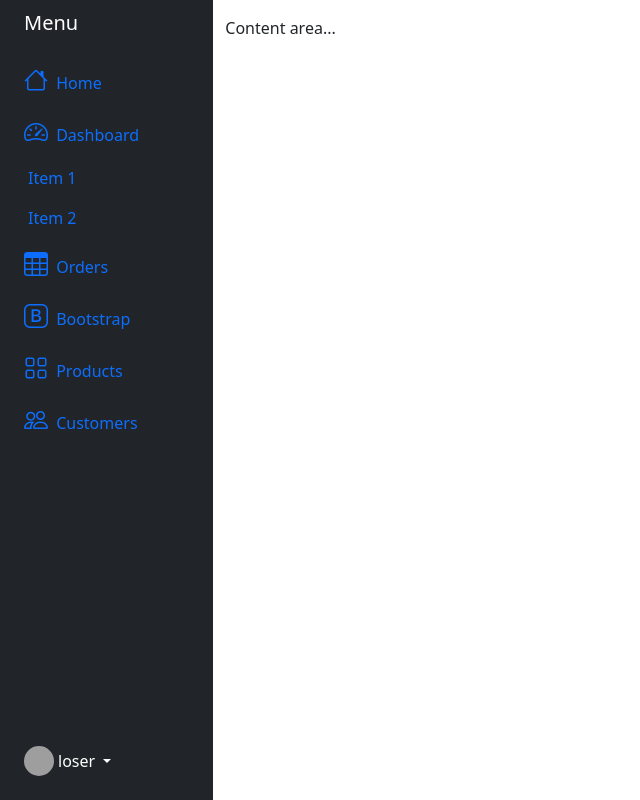
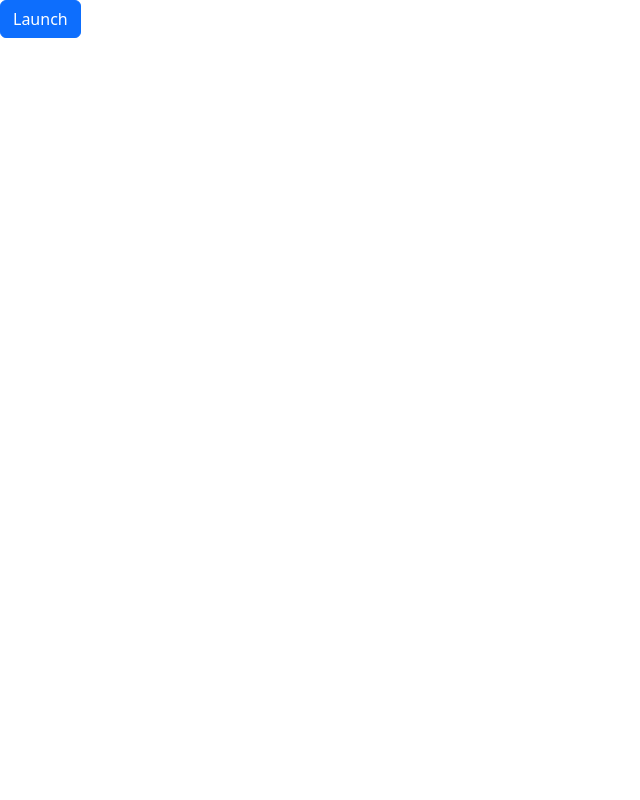
Before and after one commit to Dharshan-K/blogSpoot, a React (Create React App) app in the folder frontend/: page /offcanvas in a window 1280 px wide. Shown: the whole page, without its empty margins (0-640 px from the left). Built offline with nearby package versions, Linux system fonts and the light colour scheme; grey boxes are pictures that could not be loaded.

Commit message:
final commit, ready for deployment

```diff
--- a/frontend/package.json
+++ b/frontend/package.json
@@ -8,6 +8,7 @@
     "cra-template": "1.2.0",
     "quill": "^1.3.6",
     "react": "^18.2.0",
+    "react-bootstrap": "^2.7.4",
     "react-dom": "^18.2.0",
     "react-quill": "^2.0.0",
     "react-router-dom": "^6.11.2",
--- a/frontend/src/Components/home.js
+++ b/frontend/src/Components/home.js
@@ -30,7 +30,7 @@ export default function Home() {
         {data.map((blog) => (
           <div>
             <div>
-              <Link to={`post/${blog.id}`}>
+              <Link className="text-decoration-none" to={`post/${blog.id}`}>
                 <Blog
                   key={blog._id}
                   title={blog.title}
@@ -40,7 +40,6 @@ export default function Home() {
                 />
               </Link>
             </div>
-            <h1>{blog.id}</h1>
           </div>
         ))}
       </div>
--- a/frontend/src/Components/myPage.js
+++ b/frontend/src/Components/myPage.js
@@ -3,7 +3,8 @@
 import React, { useState, useEffect } from "react";
 import axios from "axios";
 import Blog from "./blog";
-import { useParams } from "react-router-dom";
+
+import { Link, useParams } from "react-router-dom";
 
 export default function MyPage() {
   const [data, setData] = useState([]);
@@ -30,12 +31,14 @@ export default function MyPage() {
   return (
     <div>
       {data.map((blog, index) => (
+        <Link className="text-decoration-none" to={`/post/${blog.id}`}>
           <Blog
             key={index}
             title={blog.title}
             author={blog.author}
             content={blog.content}
           />
+        </Link>
       ))}
     </div>
   );
--- a/frontend/src/Components/offCanvas.js
+++ b/frontend/src/Components/offCanvas.js
@@ -1,206 +1,290 @@
 /** @format */
-import "bootstrap/dist/css/bootstrap.css";
+
+import { useEffect, useState } from "react";
+import Button from "react-bootstrap/Button";
+import Offcanvas from "react-bootstrap/Offcanvas";
+
+import "../assets/offCanvas.css";
+import { Link } from "react-router-dom";
+
 export default function OffCanvas() {
-  const divStyle = {
-    minWidth: "10%",
+  const [show, setShow] = useState(false);
+
+  const handleClose = () => setShow(false);
+  const handleShow = () => setShow(true);
+
+  const logOut = () => {
+    localStorage.removeItem("name");
+    console.log("loggedOut");
   };
+
   return (
-    <div>
-      {/* <div
-        class="offcanvas offcanvas-start show"
-        tabindex="-1"
-        id="offcanvas"
-        aria-labelledby="offcanvasLabel"
-        style={divStyle}
+    <>
+      <Button variant="primary" onClick={handleShow}>
+        Launch
+      </Button>
+
+      <Offcanvas className="bg-dark offCanvas" show={show} onHide={handleClose}>
+        <Offcanvas.Header closeButton>
+          <Offcanvas.Title className="text-white">
+            <i class="bi bi-book-fill mx-2"></i>
+            {localStorage.getItem("name") == "" ? (
+              <span>Login</span>
+            ) : (
+              <span>{localStorage.getItem("name")}</span>
+            )}
+          </Offcanvas.Title>
+        </Offcanvas.Header>
+        <Offcanvas.Body>
+          <ul class="nav nav-pills flex-column mb-2 text-bg-dark ">
+            <li class="nav-item ">
+              <Link
+                to={`posts/${localStorage.getItem("name")}`}
+                class="nav-link text-white"
+                aria-current="page"
               >
-        <div class="offcanvas-header">
-          <h5 class="offcanvas-title" id="offcanvasLabel">
-            Offcanvas
-          </h5>
-        </div>
-        <div class="offcanvas-body">
-          Content for the offcanvas goes here. You can place just about any
-          Bootstrap component or custom elements here.
-        </div>
-      </div> */}
-      <div class="container-fluid">
-        <div class="row flex-nowrap">
-          <div class="col-auto col-md-3 col-xl-2 px-sm-2 px-0 bg-dark">
-            <div class="d-flex flex-column align-items-center align-items-sm-start px-3 pt-2 text-white min-vh-100">
-              <a
-                href="/"
-                class="d-flex align-items-center pb-3 mb-md-0 me-md-auto text-white text-decoration-none"
-              >
-                <span class="fs-5 d-none d-sm-inline">Menu</span>
-              </a>
-              <ul
-                class="nav nav-pills flex-column mb-sm-auto mb-0 align-items-center align-items-sm-start"
-                id="menu"
-              >
-                <li class="nav-item">
-                  <a href="#" class="nav-link align-middle px-0">
-                    <i class="fs-4 bi-house"></i>{" "}
-                    <span class="ms-1 d-none d-sm-inline">Home</span>
-                  </a>
+                <i class="bi bi-house-door-fill mx-2 fs-4"></i>
+                <span className="fs-5">Home</span>
+              </Link>
             </li>
             <li>
-                  <a
-                    href="#submenu1"
-                    data-bs-toggle="collapse"
-                    class="nav-link px-0 align-middle"
+              <Link
+                to={`posts/${localStorage.getItem("name")}`}
+                class="nav-link text-white fs-4"
               >
-                    <i class="fs-4 bi-speedometer2"></i>{" "}
-                    <span class="ms-1 d-none d-sm-inline">Dashboard</span>{" "}
-                  </a>
-                  <ul
-                    class="collapse show nav flex-column ms-1"
-                    id="submenu1"
-                    data-bs-parent="#menu"
-                  >
-                    <li class="w-100">
-                      <a href="#" class="nav-link px-0">
-                        {" "}
-                        <span class="d-none d-sm-inline">Item</span> 1{" "}
-                      </a>
+                <i class="bi bi-journal mx-2"></i>
+                <span className="fs-5">My Blogs</span>
+              </Link>
             </li>
             <li>
-                      <a href="#" class="nav-link px-0">
-                        {" "}
-                        <span class="d-none d-sm-inline">Item</span> 2{" "}
-                      </a>
+              <Link to="posts/create" class="nav-link text-white fs-4">
+                <i class="bi bi-file-post mx-2"></i>
+                <span className="fs-5">Create Post</span>
+              </Link>
             </li>
+            {localStorage.getItem("name") ? (
+              <li>
+                <Link to="#" onClick={logOut} class="nav-link text-white fs-4">
+                  <i class="bi bi-box-arrow-right mx-2"></i>
+                  <span className="fs-5">Log-Out</span>
+                </Link>
+              </li>
+            ) : (
+              <Link to="users/login" class="nav-link text-white fs-4">
+                <i class="bi bi-box-arrow-right mx-2"></i>
+                <span className="fs-5">Log-In</span>
+              </Link>
+            )}
           </ul>
-                </li>
-                <li>
-                  <a href="#" class="nav-link px-0 align-middle">
-                    <i class="fs-4 bi-table"></i>{" "}
-                    <span class="ms-1 d-none d-sm-inline">Orders</span>
-                  </a>
-                </li>
-                <li>
-                  <a
-                    href="#submenu2"
-                    data-bs-toggle="collapse"
-                    class="nav-link px-0 align-middle "
-                  >
-                    <i class="fs-4 bi-bootstrap"></i>{" "}
-                    <span class="ms-1 d-none d-sm-inline">Bootstrap</span>
-                  </a>
-                  <ul
-                    class="collapse nav flex-column ms-1"
-                    id="submenu2"
-                    data-bs-parent="#menu"
-                  >
-                    <li class="w-100">
-                      <a href="#" class="nav-link px-0">
-                        {" "}
-                        <span class="d-none d-sm-inline">Item</span> 1
-                      </a>
-                    </li>
-                    <li>
-                      <a href="#" class="nav-link px-0">
-                        {" "}
-                        <span class="d-none d-sm-inline">Item</span> 2
-                      </a>
-                    </li>
-                  </ul>
-                </li>
-                <li>
-                  <a
-                    href="#submenu3"
-                    data-bs-toggle="collapse"
-                    class="nav-link px-0 align-middle"
-                  >
-                    <i class="fs-4 bi-grid"></i>{" "}
-                    <span class="ms-1 d-none d-sm-inline">Products</span>{" "}
-                  </a>
-                  <ul
-                    class="collapse nav flex-column ms-1"
-                    id="submenu3"
-                    data-bs-parent="#menu"
-                  >
-                    <li class="w-100">
-                      <a href="#" class="nav-link px-0">
-                        {" "}
-                        <span class="d-none d-sm-inline">Product</span> 1
-                      </a>
-                    </li>
-                    <li>
-                      <a href="#" class="nav-link px-0">
-                        {" "}
-                        <span class="d-none d-sm-inline">Product</span> 2
-                      </a>
-                    </li>
-                    <li>
-                      <a href="#" class="nav-link px-0">
-                        {" "}
-                        <span class="d-none d-sm-inline">Product</span> 3
-                      </a>
-                    </li>
-                    <li>
-                      <a href="#" class="nav-link px-0">
-                        {" "}
-                        <span class="d-none d-sm-inline">Product</span> 4
-                      </a>
-                    </li>
-                  </ul>
-                </li>
-                <li>
-                  <a href="#" class="nav-link px-0 align-middle">
-                    <i class="fs-4 bi-people"></i>{" "}
-                    <span class="ms-1 d-none d-sm-inline">Customers</span>{" "}
-                  </a>
-                </li>
-              </ul>
-              <hr />
-              <div class="dropdown pb-4">
-                <a
-                  href="#"
-                  class="d-flex align-items-center text-white text-decoration-none dropdown-toggle"
-                  id="dropdownUser1"
-                  data-bs-toggle="dropdown"
-                  aria-expanded="false"
-                >
-                  <img
-                    src="https://github.com/mdo.png"
-                    alt="hugenerd"
-                    width="30"
-                    height="30"
-                    class="rounded-circle"
-                  />
-                  <span class="d-none d-sm-inline mx-1">loser</span>
-                </a>
-                <ul class="dropdown-menu dropdown-menu-dark text-small shadow">
-                  <li>
-                    <a class="dropdown-item" href="#">
-                      New project...
-                    </a>
-                  </li>
-                  <li>
-                    <a class="dropdown-item" href="#">
-                      Settings
-                    </a>
-                  </li>
-                  <li>
-                    <a class="dropdown-item" href="#">
-                      Profile
-                    </a>
-                  </li>
-                  <li>
-                    <hr class="dropdown-divider" />
-                  </li>
-                  <li>
-                    <a class="dropdown-item" href="#">
-                      Sign out
-                    </a>
-                  </li>
-                </ul>
-              </div>
-            </div>
-          </div>
-          <div class="col py-3">Content area...</div>
-        </div>
-      </div>
-    </div>
+        </Offcanvas.Body>
+      </Offcanvas>
+    </>
   );
 }
+
+// /** @format */
+// import "bootstrap/dist/css/bootstrap.css";
+// export default function OffCanvas() {
+//   const divStyle = {
+//     minWidth: "10%",
+//   };
+//   return (
+//     <div>
+//       {/* <div
+//         class="offcanvas offcanvas-start show"
+//         tabindex="-1"
+//         id="offcanvas"
+//         aria-labelledby="offcanvasLabel"
+//         style={divStyle}
+//       >
+//         <div class="offcanvas-header">
+//           <h5 class="offcanvas-title" id="offcanvasLabel">
+//             Offcanvas
+//           </h5>
+//         </div>
+//         <div class="offcanvas-body">
+//           Content for the offcanvas goes here. You can place just about any
+//           Bootstrap component or custom elements here.
+//         </div>
+//       </div> */}
+//       <div class="container-fluid">
+//         <div class="row flex-nowrap">
+//           <div class="col-auto col-md-3 col-xl-2 px-sm-2 px-0 bg-dark">
+//             <div class="d-flex flex-column align-items-center align-items-sm-start px-3 pt-2 text-white min-vh-100">
+//               <a
+//                 href="/"
+//                 class="d-flex align-items-center pb-3 mb-md-0 me-md-auto text-white text-decoration-none"
+//               >
+//                 <span class="fs-5 d-none d-sm-inline">Menu</span>
+//               </a>
+//               <ul
+//                 class="nav nav-pills flex-column mb-sm-auto mb-0 align-items-center align-items-sm-start"
+//                 id="menu"
+//               >
+//                 <li class="nav-item">
+//                   <a href="#" class="nav-link align-middle px-0">
+//                     <i class="fs-4 bi-house"></i>{" "}
+//                     <span class="ms-1 d-none d-sm-inline">Home</span>
+//                   </a>
+//                 </li>
+//                 <li>
+//                   <a
+//                     href="#submenu1"
+//                     data-bs-toggle="collapse"
+//                     class="nav-link px-0 align-middle"
+//                   >
+//                     <i class="fs-4 bi-speedometer2"></i>{" "}
+//                     <span class="ms-1 d-none d-sm-inline">Dashboard</span>{" "}
+//                   </a>
+//                   <ul
+//                     class="collapse show nav flex-column ms-1"
+//                     id="submenu1"
+//                     data-bs-parent="#menu"
+//                   >
+//                     <li class="w-100">
+//                       <a href="#" class="nav-link px-0">
+//                         {" "}
+//                         <span class="d-none d-sm-inline">Item</span> 1{" "}
+//                       </a>
+//                     </li>
+//                     <li>
+//                       <a href="#" class="nav-link px-0">
+//                         {" "}
+//                         <span class="d-none d-sm-inline">Item</span> 2{" "}
+//                       </a>
+//                     </li>
+//                   </ul>
+//                 </li>
+//                 <li>
+//                   <a href="#" class="nav-link px-0 align-middle">
+//                     <i class="fs-4 bi-table"></i>{" "}
+//                     <span class="ms-1 d-none d-sm-inline">Orders</span>
+//                   </a>
+//                 </li>
+//                 <li>
+//                   <a
+//                     href="#submenu2"
+//                     data-bs-toggle="collapse"
+//                     class="nav-link px-0 align-middle "
+//                   >
+//                     <i class="fs-4 bi-bootstrap"></i>{" "}
+//                     <span class="ms-1 d-none d-sm-inline">Bootstrap</span>
+//                   </a>
+//                   <ul
+//                     class="collapse nav flex-column ms-1"
+//                     id="submenu2"
+//                     data-bs-parent="#menu"
+//                   >
+//                     <li class="w-100">
+//                       <a href="#" class="nav-link px-0">
+//                         {" "}
+//                         <span class="d-none d-sm-inline">Item</span> 1
+//                       </a>
+//                     </li>
+//                     <li>
+//                       <a href="#" class="nav-link px-0">
+//                         {" "}
+//                         <span class="d-none d-sm-inline">Item</span> 2
+//                       </a>
+//                     </li>
+//                   </ul>
+//                 </li>
+//                 <li>
+//                   <a
+//                     href="#submenu3"
+//                     data-bs-toggle="collapse"
+//                     class="nav-link px-0 align-middle"
+//                   >
+//                     <i class="fs-4 bi-grid"></i>{" "}
+//                     <span class="ms-1 d-none d-sm-inline">Products</span>{" "}
+//                   </a>
+//                   <ul
+//                     class="collapse nav flex-column ms-1"
+//                     id="submenu3"
+//                     data-bs-parent="#menu"
+//                   >
+//                     <li class="w-100">
+//                       <a href="#" class="nav-link px-0">
+//                         {" "}
+//                         <span class="d-none d-sm-inline">Product</span> 1
+//                       </a>
+//                     </li>
+//                     <li>
+//                       <a href="#" class="nav-link px-0">
+//                         {" "}
+//                         <span class="d-none d-sm-inline">Product</span> 2
+//                       </a>
+//                     </li>
+//                     <li>
+//                       <a href="#" class="nav-link px-0">
+//                         {" "}
+//                         <span class="d-none d-sm-inline">Product</span> 3
+//                       </a>
+//                     </li>
+//                     <li>
+//                       <a href="#" class="nav-link px-0">
+//                         {" "}
+//                         <span class="d-none d-sm-inline">Product</span> 4
+//                       </a>
+//                     </li>
+//                   </ul>
+//                 </li>
+//                 <li>
+//                   <a href="#" class="nav-link px-0 align-middle">
+//                     <i class="fs-4 bi-people"></i>{" "}
+//                     <span class="ms-1 d-none d-sm-inline">Customers</span>{" "}
+//                   </a>
+//                 </li>
+//               </ul>
+//               <hr />
+//               <div class="dropdown pb-4">
+//                 <a
+//                   href="#"
+//                   class="d-flex align-items-center text-white text-decoration-none dropdown-toggle"
+//                   id="dropdownUser1"
+//                   data-bs-toggle="dropdown"
+//                   aria-expanded="false"
+//                 >
+//                   <img
+//                     src="https://github.com/mdo.png"
+//                     alt="hugenerd"
+//                     width="30"
+//                     height="30"
+//                     class="rounded-circle"
+//                   />
+//                   <span class="d-none d-sm-inline mx-1">loser</span>
+//                 </a>
+//                 <ul class="dropdown-menu dropdown-menu-dark text-small shadow">
+//                   <li>
+//                     <a class="dropdown-item" href="#">
+//                       New project...
+//                     </a>
+//                   </li>
+//                   <li>
+//                     <a class="dropdown-item" href="#">
+//                       Settings
+//                     </a>
+//                   </li>
+//                   <li>
+//                     <a class="dropdown-item" href="#">
+//                       Profile
+//                     </a>
+//                   </li>
+//                   <li>
+//                     <hr class="dropdown-divider" />
+//                   </li>
+//                   <li>
+//                     <a class="dropdown-item" href="#">
+//                       Sign out
+//                     </a>
+//                   </li>
+//                 </ul>
+//               </div>
+//             </div>
+//           </div>
+//           <div class="col py-3">Content area...</div>
+//         </div>
+//       </div>
+//     </div>
+//   );
+// }
--- /dev/null
+++ b/frontend/src/assets/offCanvas.css
@@ -0,0 +1,4 @@
+.offCanvas{
+    max-width: 40vh;
+
+}
```
Also changed, not shown: frontend/src/Components/App.js (+1 -9 lines), frontend/src/Components/GetBlog.js (+6 -2 lines), frontend/src/Components/blog.js (+6 -3 lines), 2 other files (tests, documents, lock files or other folders). Lines whose indentation alone changed are shown as unchanged.
